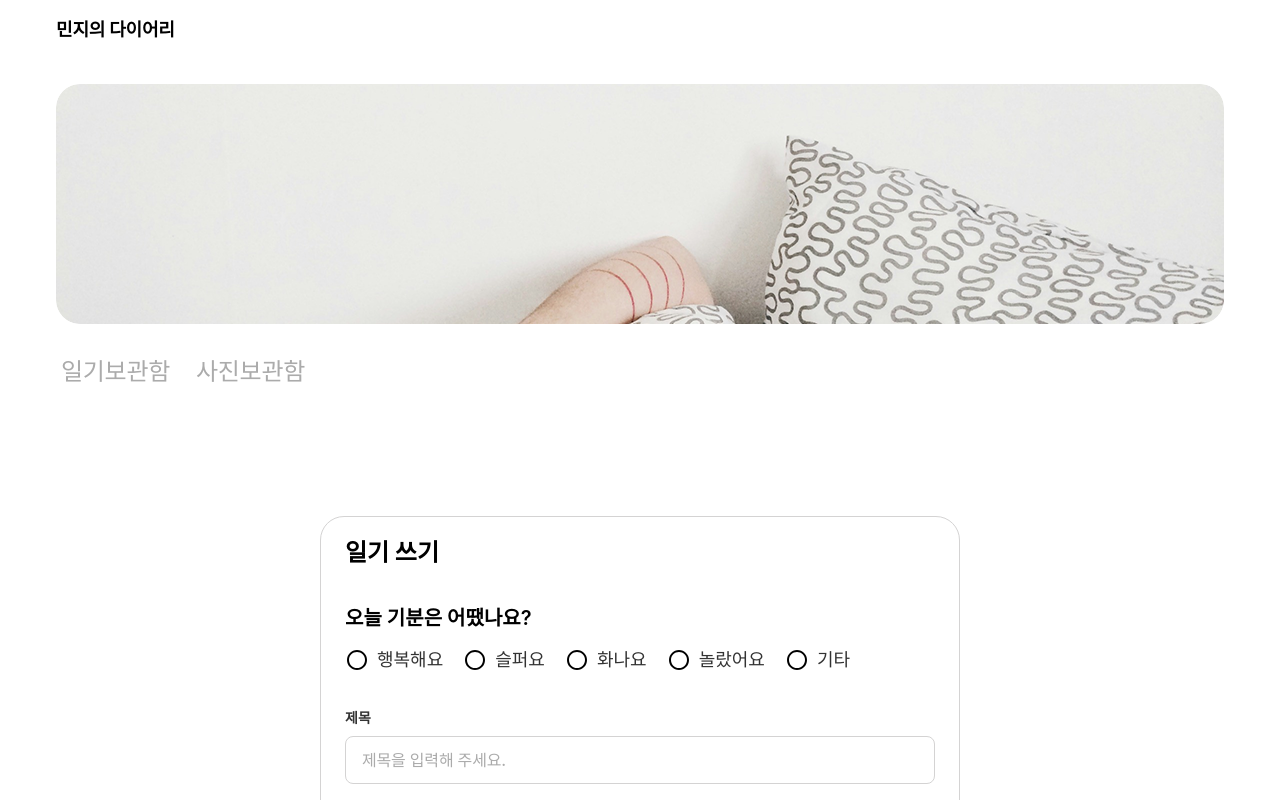
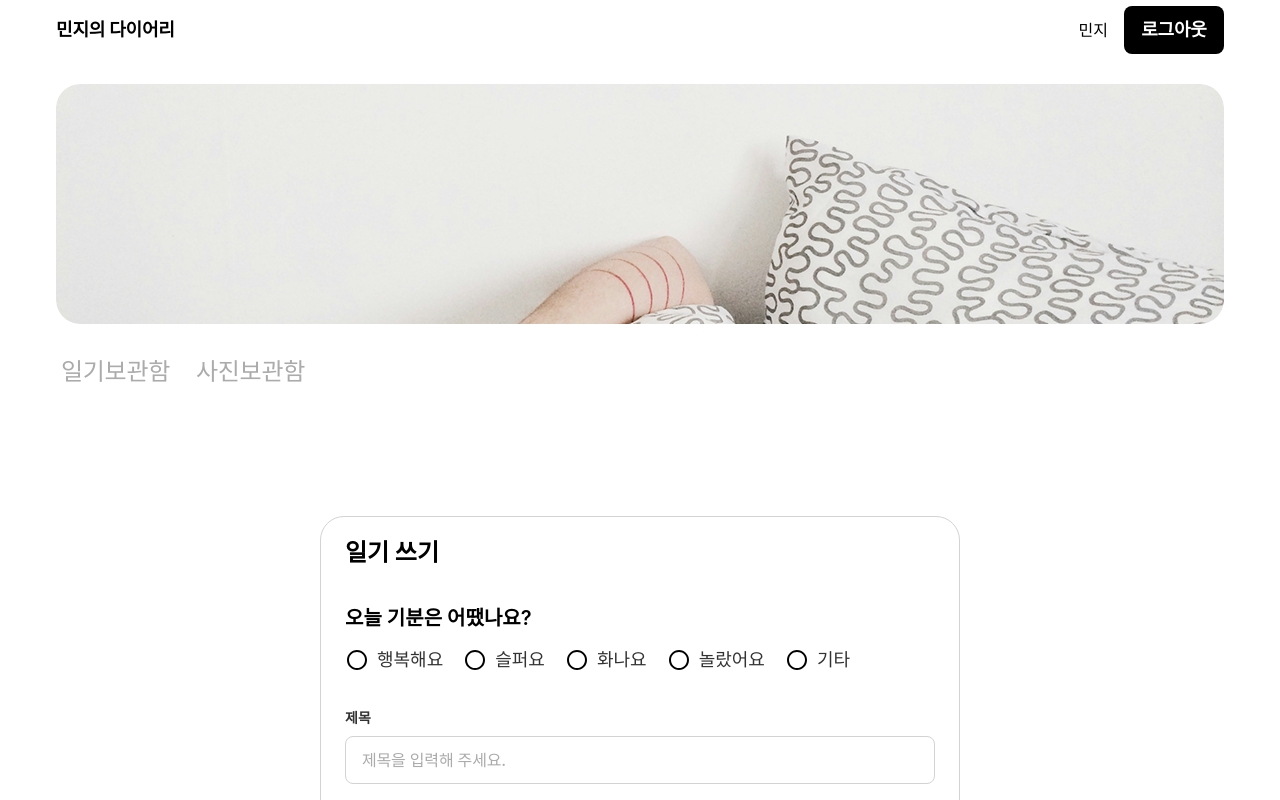
Before and after one commit to Jiyoon-Yang/jiyoonvibe, a Next.js app: page /temp in a window 1280 px wide. Shown: the top 800 px of the page. Built offline with nearby package versions, Linux system fonts and the light colour scheme.

Commit message:
feat(layout): header에 인증 상태 UI 구현
- header 우측에 유저이름과 로그아웃 버튼 추가
- Button 공통컴포넌트 활용 (primary, medium, light)
- 메인페이지(diaries) 톤앤매너 일치
- 프로젝트 CSS 컨벤션 준수 (주석 패턴, flex-shrink 추가)

```diff
--- a/src/commons/layout/index.tsx
+++ b/src/commons/layout/index.tsx
@@ -5,6 +5,7 @@ import Image from "next/image";
 import styles from "./styles.module.css";
 import { useLinkRouting } from "./hooks/index.link.routing.hook";
 import { useAreaVisibility } from "./hooks/index.area.hook";
+import { Button } from "@/commons/components/button";
 
 interface LayoutProps {
   children: ReactNode;
@@ -34,6 +35,16 @@ export default function Layout({ children }: LayoutProps) {
               <span className={styles.logoText}>민지의 다이어리</span>
             </div>
           )}
+          <div className={styles.authStatus} data-testid="auth-status">
+            <span className={styles.userName}>민지</span>
+            <Button
+              variant="primary"
+              size="medium"
+              theme="light"
+              className={styles.logoutButton}>
+              로그아웃
+            </Button>
+          </div>
         </header>
       )}
 
--- a/src/commons/layout/styles.module.css
+++ b/src/commons/layout/styles.module.css
@@ -1,3 +1,4 @@
+/* container: 100% * 100vh */
 .container {
   display: flex;
   flex-direction: column;
@@ -6,15 +7,17 @@
   min-height: 100vh;
 }
 
-/* Header */
+/* header: 1168 * 60 */
 .header {
   width: 1168px;
   height: 60px;
+  flex-shrink: 0;
   display: flex;
   align-items: center;
-  justify-content: flex-start;
+  justify-content: space-between;
 }
 
+/* Logo */
 .logo {
   width: 120px;
   height: 40px;
@@ -33,16 +36,37 @@
   color: var(--gray-black);
 }
 
-/* Gap */
+/* Auth Status */
+.authStatus {
+  display: flex;
+  align-items: center;
+  gap: 16px;
+}
+
+.userName {
+  font-family: var(--font-korean);
+  font-size: var(--typo-body01-size);
+  line-height: var(--typo-body01-line);
+  font-weight: var(--typo-body01-weight);
+  color: var(--gray-black);
+}
+
+.logoutButton {
+  width: 100px;
+}
+
+/* gap: 1168 * 24 */
 .gap {
   width: 1168px;
   height: 24px;
+  flex-shrink: 0;
 }
 
-/* Banner */
+/* banner: 1168 * 240 */
 .banner {
   width: 1168px;
   height: 240px;
+  flex-shrink: 0;
   display: flex;
   align-items: center;
   justify-content: center;
@@ -56,10 +80,11 @@
   border-radius: 24px;
 }
 
-/* Navigation */
+/* navigation: 1168 * 48 */
 .navigation {
   width: 1168px;
   height: 48px;
+  flex-shrink: 0;
   display: flex;
   align-items: flex-start;
   justify-content: flex-start;
@@ -98,7 +123,7 @@
   border-bottom: 2px solid var(--gray-black);
 }
 
-/* Main */
+/* main: 1168 * auto */
 .main {
   width: 1168px;
   flex: 1;
@@ -106,10 +131,11 @@
   flex-direction: column;
 }
 
-/* Footer */
+/* footer: 100% * 160 */
 .footer {
   width: 100%;
   height: 160px;
+  flex-shrink: 0;
   background-color: var(--gray-5);
   display: flex;
   align-items: center;
```
Also changed, not shown: src/commons/layout/hooks/index.auth.hook.ts (added), src/commons/layout/prompt/prompt.202.ui.auth.status.txt (added), src/commons/layout/prompt/prompt.303.func.auth.txt (added), 1 other file (tests, documents, lock files or other folders).
